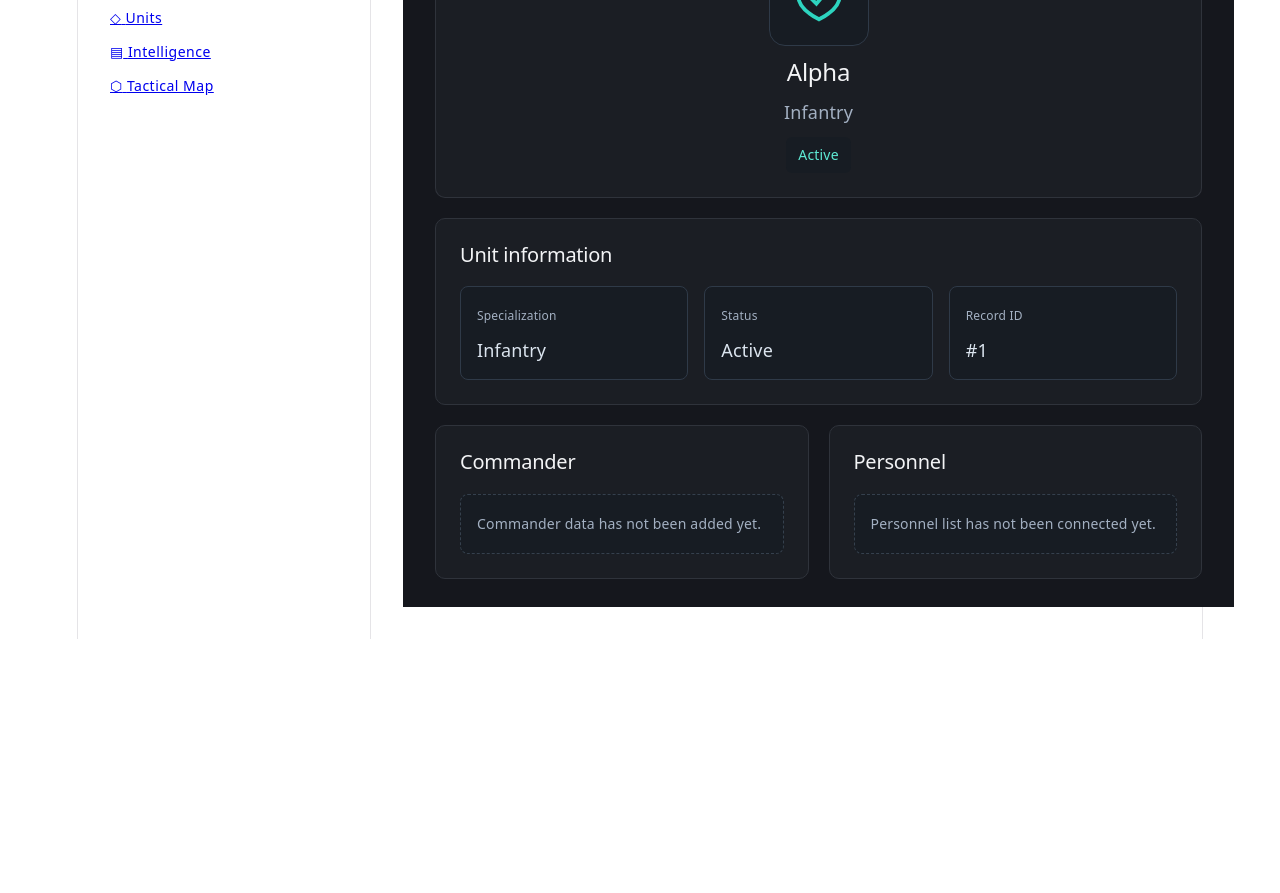
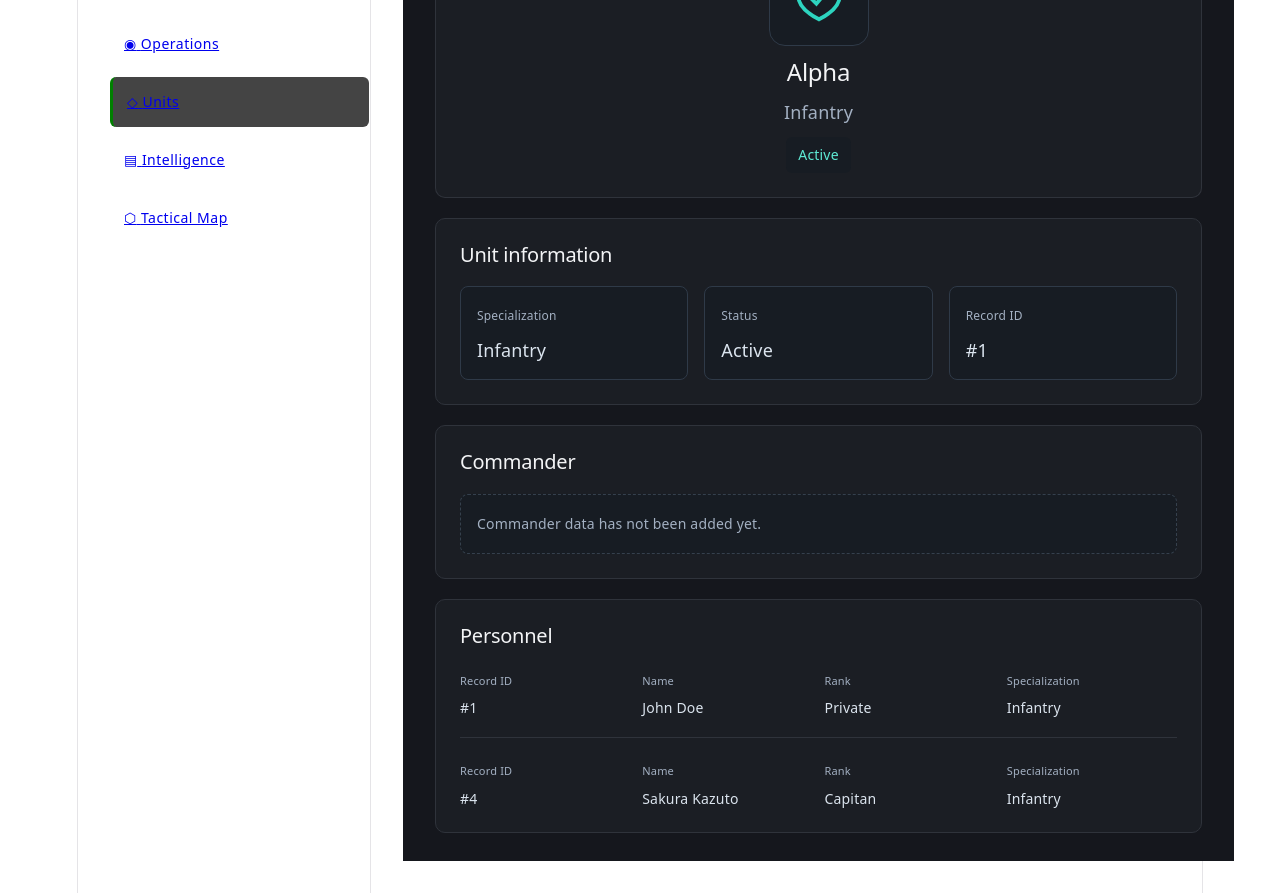
Before and after one commit to ZonaCZO/ColdRavine, a React (Vite) app: page /units/1 in a window 1280 px wide. Shown: the part 240-1133 px from the top of the page. Before the commit the page ends 879 px from the top, so only its background shows below. Built offline with nearby package versions, Linux system fonts and the light colour scheme.

Commit message:
Connect Unit and Soldier

```diff
--- a/src/components/Sidebar.tsx
+++ b/src/components/Sidebar.tsx
@@ -28,7 +28,7 @@ function Sidebar() {
       </section>
       <section id="sidebar-sections">
           {menuItems.map((item) => (
-            <NavLink key={item.name} to={`/${item.name.toLowerCase().replace(' ', '-')}`} className="{({ isActive }) => (isActive ? 'sidebar-section active' : 'sidebar-section')}">
+            <NavLink key={item.name} to={`/${item.name.toLowerCase().replace(' ', '-')}`} className={({ isActive }) => (isActive ? 'sidebar-section active' : 'sidebar-section')}>
               {item.icon} {item.name}
             </NavLink>
           ))}
--- a/src/components/unitDetails/UnitPersonnel.tsx
+++ b/src/components/unitDetails/UnitPersonnel.tsx
@@ -1,8 +1,24 @@
-function UnitPersonnel() {
+
+import type { Soldier } from "../../types/Soldier";
+
+
+
+
+function UnitPersonnel( { soldiers }: { soldiers: Soldier[]} ) {
+
   return (
     <section className="unit-details-panel" aria-labelledby="unit-personnel-title">
+
       <h2 id="unit-personnel-title">Personnel</h2>
-      <p className="unit-details-empty">Personnel list has not been connected yet.</p>
+      {soldiers.map((soldier) => (
+      <div key={soldier.id} className="unit-personnel-fields">
+        <div className="unit-personnel-field"><span>Record ID</span><p>#{soldier.id}</p></div>
+        <div className="unit-personnel-field"><span>Name</span> <p>{soldier.name}</p></div>
+        <div className="unit-personnel-field"><span>Rank</span><p>{soldier.rank}</p></div>
+        <div className="unit-personnel-field"><span>Specialization</span><p>{soldier.specialization}</p></div>
+      </div>
+      ))}
+
     </section>
   );
 }
--- a/src/data/soldiers.ts
+++ b/src/data/soldiers.ts
@@ -4,4 +4,5 @@ export const soldiers: Soldier[] = [
   { id: 1, name: "John Doe", rank: "Private", unit: "Alpha", status: "Active", specialization: "Infantry", age: 25 },
   { id: 2, name: "Jane Smith", rank: "Sergeant", unit: "Bravo", status: "Wounded", specialization: "Medic", age: 30 },
   { id: 3, name: "Mike Johnson", rank: "Corporal", unit: "Charlie", status: "Reserve", specialization: "Engineer", age: 28 },
+  { id: 4, name: "Sakura Kazuto", rank: "Capitan", unit: "Alpha", status: "Active", specialization: "Infantry", age: 25 }
 ];
--- a/src/pages/UnitDetails.tsx
+++ b/src/pages/UnitDetails.tsx
@@ -4,10 +4,13 @@ import UnitInfo from "../components/unitDetails/UnitInfo";
 import UnitPersonnel from "../components/unitDetails/UnitPersonnel";
 import UnitCommander from "../components/unitDetails/UnitCommander";
 import "./styles/UnitDetails.css";
+import { useParams } from "react-router-dom";
+import { soldiers } from "../data/soldiers";
 
 function UnitDetails() {
+  const params = useParams();
   // Temporary preview. Replace with the ID lookup during the routing lesson.
-  const unit = units[0];
+  const unit = units.find(s => s.id === Number(params.id));
 
   if (!unit) {
     return <p>No units available</p>;
@@ -20,7 +23,7 @@ function UnitDetails() {
       <UnitInfo unit={unit} />
       <div className="unit-details-sections">
         <UnitCommander />
-        <UnitPersonnel />
+        <UnitPersonnel soldiers={soldiers.filter(s => s.unit === unit.name)} />
       </div>
     </section>
   );
--- a/src/pages/styles/UnitDetails.css
+++ b/src/pages/styles/UnitDetails.css
@@ -14,7 +14,11 @@
 .unit-details-grid > div { min-width: 0; padding: 16px; background: #171c23; border: 1px solid #2f3a48; border-radius: 8px; }
 .unit-details-grid dt { font-size: 12px; margin-bottom: 8px; }
 .unit-details-grid dd { margin: 0; color: #dbe4ee; overflow-wrap: anywhere; }
-.unit-details-sections { display: grid; grid-template-columns: repeat(2, minmax(0, 1fr)); gap: 20px; }
+.unit-details-sections {
+  display: flex;
+  flex-direction: column;
+  gap: 20px;
+}
 .unit-details-empty { padding: 16px; background: #171c23; border: 1px dashed #35404d; border-radius: 8px; font-size: 14px; text-align: left; }
 @media (max-width: 800px) { .unit-details-sections { grid-template-columns: 1fr; } }
 @media (max-width: 640px) {
@@ -22,3 +26,30 @@
   .unit-details-header, .unit-details-panel { padding: 16px; }
   .unit-details-grid { grid-template-columns: 1fr; }
 }
+.unit-personnel-fields {
+  display: grid;
+  grid-template-columns: repeat(4, minmax(0, 1fr));
+  gap: 12px;
+  text-align: left;
+}
+
+.unit-personnel-field span {
+  display: block;
+  margin-bottom: 4px;
+  font-size: 11px;
+  color: #a3b0c2;
+}
+
+.unit-personnel-field p {
+  margin: 0;
+  color: #dbe4ee;
+  font-size: 14px;
+  line-height: 1.4;
+  overflow-wrap: anywhere;
+}
+
+.unit-personnel-fields + .unit-personnel-fields {
+  margin-top: 20px;
+  padding-top: 20px;
+  border-top: 1px solid #2f333b;
+}
```
